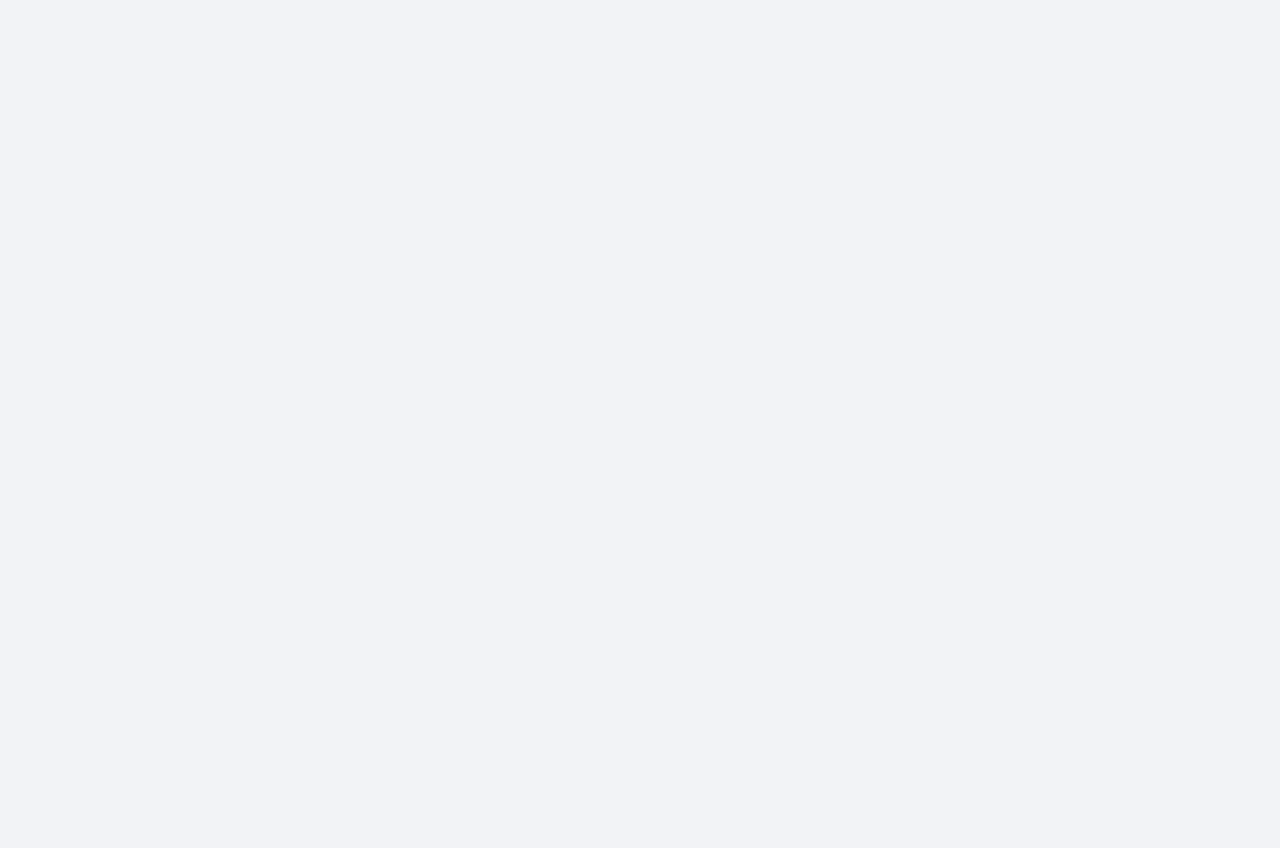
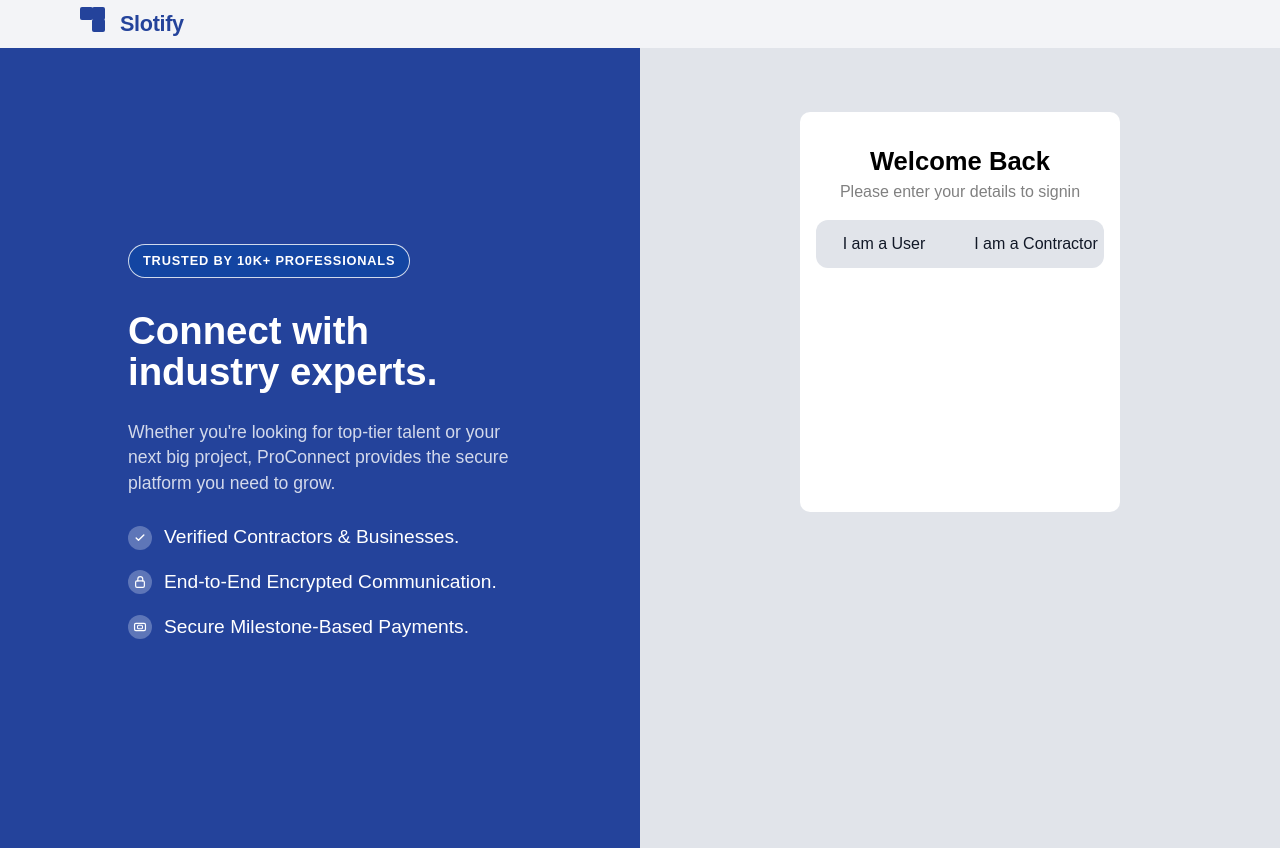
Before and after one commit to anuragshrestha/Slotify, a React (Vite) app: page /signin in a window 1280 px wide. Before the commit this address had no page. Before the commit the page ends 800 px from the top, so only its background shows below. Built offline with nearby package versions, Linux system fonts and the light colour scheme.

Commit message:
rename signup page, added user, contractor button

```diff
--- a/src/App.tsx
+++ b/src/App.tsx
@@ -1,13 +1,13 @@
 import { BrowserRouter, Route, Routes } from "react-router-dom";
 import HomePage from "./pages/home/HomePage";
-import SignupPage from "./pages/auth/SignupPage";
+import SigninPage from "./pages/auth/SignInPage";
 
 function App() {
   return (
     <BrowserRouter>
       <Routes>
         <Route path="/" element={<HomePage />} />
-        <Route path="/signup" element={<SignupPage />} />
+        <Route path="/signin" element={<SigninPage/>} />
       </Routes>
     </BrowserRouter>
   );
--- a/src/components/layout/AppHeader.tsx
+++ b/src/components/layout/AppHeader.tsx
@@ -21,10 +21,10 @@ function AppHeader({ brandName = "Slotify" }: AppHeaderProps) {
       </div>
 
       <nav className={styles.nav} aria-label="Primary">
-        <button className={styles.navButton} type="button">
+        <button className={styles.navButton} type="button" onClick={() => navigate("/signin")}>
           Login
         </button>
-        <button className={`${styles.navButton} ${styles.signupButton}`} type="button" onClick={() => navigate("/signup")}>
+        <button className={`${styles.navButton} ${styles.signupButton}`} type="button" >
           Signup
         </button>
       </nav>
--- a/src/pages/auth/SignupPage.css
+++ b/src/pages/auth/SigninPage.css
@@ -121,11 +121,48 @@
 .inner-section {
   justify-content: center;
   align-items: center;
+  border-radius: 10px;
+  background: #fff;
+  width: 50%;
+  height: 50%;
+  margin-top: 10%;
 }
 .welcome-text {
   color: black;
-  font-size: 1.1rem;
-  font-weight: 600;
+  font-size: 1.6rem;
+  font-weight: 700;
+  text-align: center;
+  padding-top: 30px;
+}
+.please-text{
+  text-align: center;
+  color: gray;
+}
+.user-toggle{
+  display: flex;
+  flex-direction: row;
+  justify-content: center;
+  align-items: center;
+  gap: 16px;
+  background: var(--border);
+  margin-left: 5%;
+  margin-right: 5%;
+  height: 3rem;
+  margin-top: 1rem;
+  border-radius: 12px;
+  cursor: pointer;
+}
+.user-button{
+  justify-content: flex-start;
+  align-items: flex-start;
+  flex: 50%;
+    cursor: pointer;
+}
+.contractor-button{
+  justify-content: flex-start;
+  align-items: flex-start;
+  flex: 50%;
+    cursor: pointer;
 }
 
 /* @media (max-width: 1460px) {
--- a/src/pages/auth/SignupPage.tsx
+++ b/src/pages/auth/SigninPage.tsx
@@ -1,9 +1,12 @@
-import "./SignupPage.css";
+import "./SigninPage.css";
 import tickIcon from "../../assets/icons/whiteTickIcon.svg";
 import lockIcon from "../../assets/icons/whiteLockIcon.svg";
 import cardIcon from "../../assets/icons/whiteCardIcon.svg";
+import { useState } from "react";
 
-function SignupPage() {
+function SigninPage() {
+
+  const [isContractor, setIsContractor] = useState(false);
   return (
     <div className="signup-page">
       <div className="brand">
@@ -43,6 +46,15 @@ function SignupPage() {
         <section className="right-section">
           <div className="inner-section">
             <p className="welcome-text">Welcome Back</p>
+            <p className="please-text">Please enter your details to signin</p>
+            <div className="user-toggle">
+              <button className="user-button">
+                  I am a User
+              </button>
+              <button className="contractor-button">
+                  I am a Contractor
+              </button>
+            </div>
           </div>
         </section>
       </main>
@@ -50,4 +62,4 @@ function SignupPage() {
   );
 }
 
-export default SignupPage;
+export default SigninPage;
```
